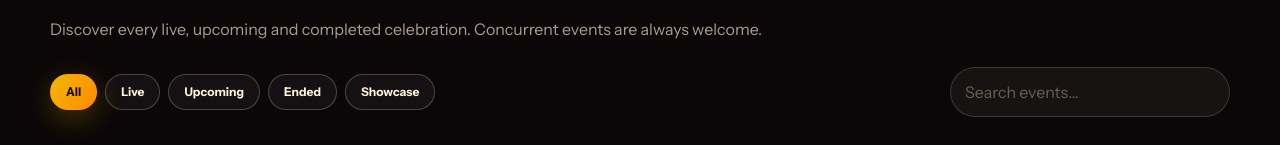
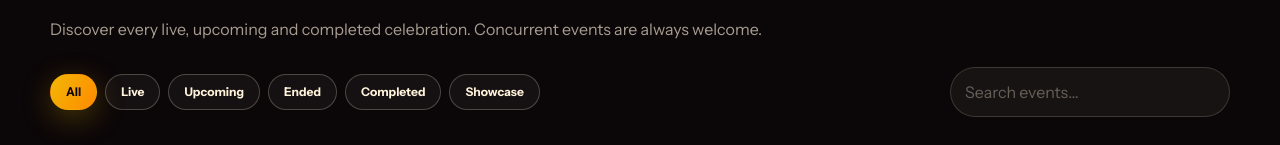
Before and after one commit to arrajeevchandar/vedike, a Next.js app: page /events in a window 1280 px wide. Shown: the part 221-366 px from the top of the page. Built offline with nearby package versions, Linux system fonts and the light colour scheme; no server answers; the database is empty; a web font is replaced by a local one.

Commit message:
fix: label completed events correctly

```diff
--- a/components/public/listing-client.tsx
+++ b/components/public/listing-client.tsx
@@ -1,11 +1,17 @@
 "use client";
+
 import { useMemo, useState } from "react";
 import type { PublicCompetition, PublicEvent } from "@/lib/types";
 import { CompetitionCard, EventCard } from "./cards";
 
 type Item = PublicEvent | PublicCompetition;
-export function ListingClient({kind,items}:{kind:"events"|"competitions";items:Item[]}){
-  const [filter,setFilter]=useState("all"),[search,setSearch]=useState("");
-  const filtered=useMemo(()=>items.filter(item=>(filter==="all"||item.status===filter||filter==="showcase"&&item.isShowcase)&&(item.title+" "+item.description).toLowerCase().includes(search.toLowerCase())),[items,filter,search]);
-  return <><div style={{display:"flex",gap:12,justifyContent:"space-between",alignItems:"center",flexWrap:"wrap",margin:"26px 0 30px"}}><div style={{display:"flex",gap:8,flexWrap:"wrap"}}>{["all","live","upcoming","ended","showcase"].map(key=><button key={key} className={`btn ${filter===key?"btn-primary":"btn-secondary"}`} style={{padding:"8px 15px",fontSize:12}} onClick={()=>setFilter(key)}>{key[0].toUpperCase()+key.slice(1)}</button>)}</div><input className="field" style={{maxWidth:280,borderRadius:999}} value={search} onChange={e=>setSearch(e.target.value)} placeholder={`Search ${kind}…`} aria-label={`Search ${kind}`}/></div>{filtered.length?<div className="card-grid">{filtered.map(item=>kind==="events"?<EventCard key={item.id} event={item as PublicEvent}/>:<CompetitionCard key={item.id} competition={item as PublicCompetition}/>)}</div>:<div className="empty">No {kind} match this view.</div>}</>
+
+export function ListingClient({ kind, items }: { kind: "events" | "competitions"; items: Item[] }) {
+  const [filter, setFilter] = useState("all");
+  const [search, setSearch] = useState("");
+  const filtered = useMemo(
+    () => items.filter((item) => (filter === "all" || item.status === filter || (filter === "showcase" && item.isShowcase)) && `${item.title} ${item.description}`.toLowerCase().includes(search.toLowerCase())),
+    [items, filter, search],
+  );
+  return <><div style={{ display: "flex", gap: 12, justifyContent: "space-between", alignItems: "center", flexWrap: "wrap", margin: "26px 0 30px" }}><div style={{ display: "flex", gap: 8, flexWrap: "wrap" }}>{["all", "live", "upcoming", "ended", "completed", "showcase"].map((key) => <button key={key} className={`btn ${filter === key ? "btn-primary" : "btn-secondary"}`} style={{ padding: "8px 15px", fontSize: 12 }} onClick={() => setFilter(key)}>{key[0].toUpperCase() + key.slice(1)}</button>)}</div><input className="field" style={{ maxWidth: 280, borderRadius: 999 }} value={search} onChange={(event) => setSearch(event.target.value)} placeholder={`Search ${kind}…`} aria-label={`Search ${kind}`} /></div>{filtered.length ? <div className="card-grid">{filtered.map((item) => kind === "events" ? <EventCard key={item.id} event={item as PublicEvent} /> : <CompetitionCard key={item.id} competition={item as PublicCompetition} />)}</div> : <div className="empty">No {kind} match this view.</div>}</>;
 }
--- a/lib/domain.ts
+++ b/lib/domain.ts
@@ -14,6 +14,7 @@ export function deriveStatus(input: {
   now?: Date;
 }): DisplayStatus {
   if (input.isShowcase) return "showcase";
+  if (input.publicationState === "COMPLETED") return "completed";
   if (input.lifecycle === "COMPLETED") return "completed";
   const now = input.now ?? new Date();
   const start = new Date(input.startsAt);
```
